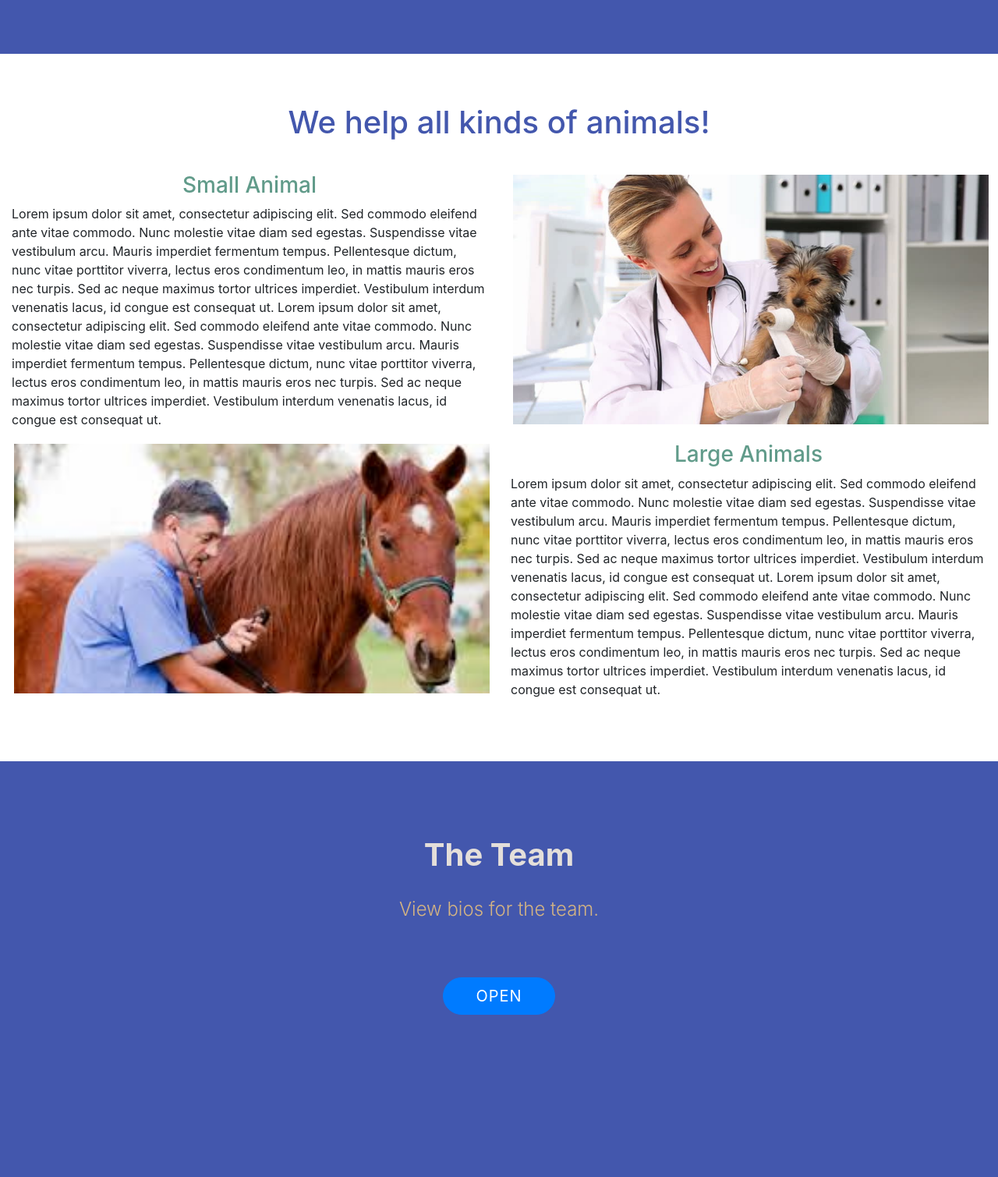
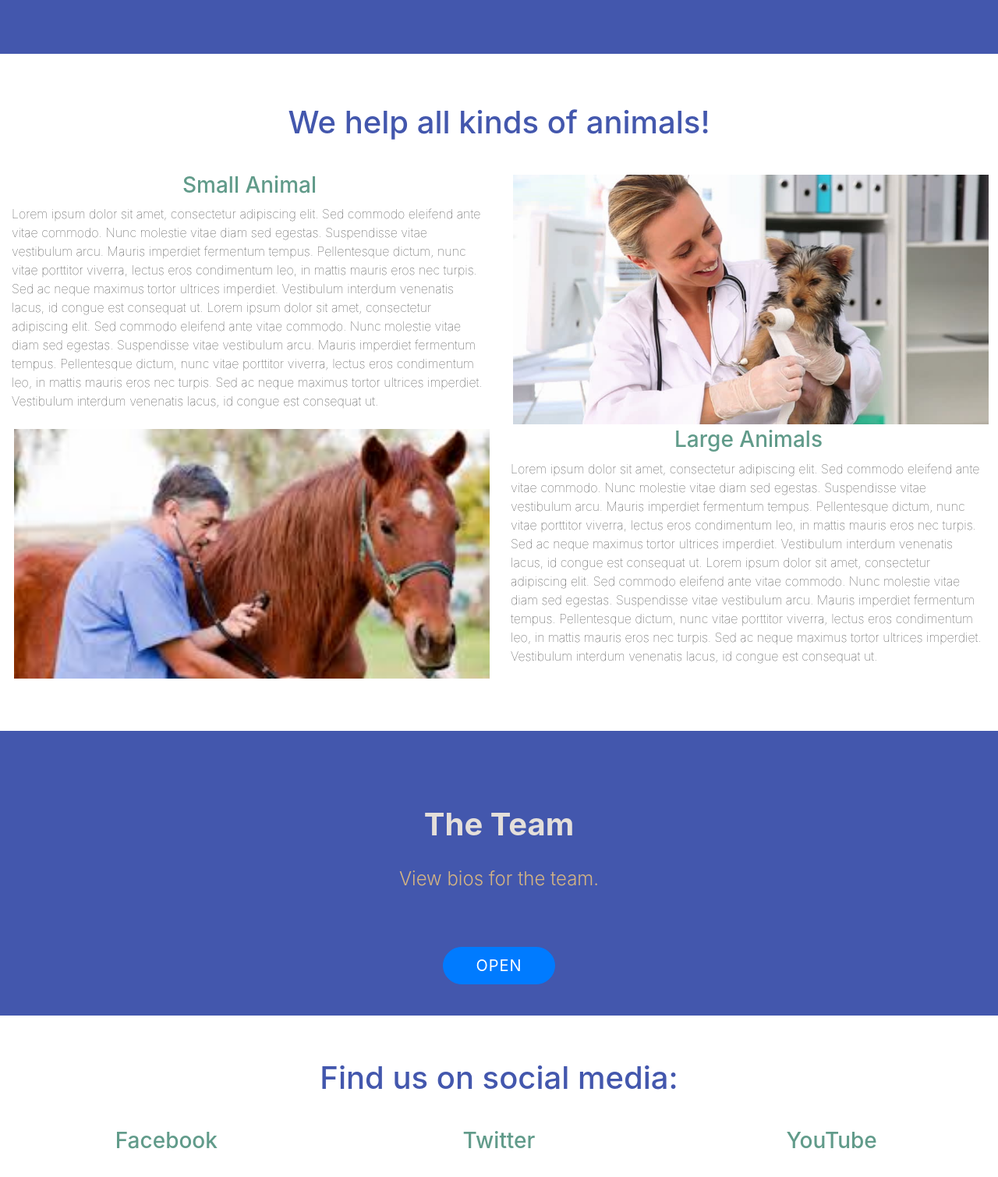
Before and after one commit to ryandomoslai/corman-park-website, a PHP site: page / in a window 1280 px wide. Shown: the part 1393-2902 px from the top of the page at 78% size. Before the commit the page ends 2694 px from the top, so only its background shows below. Run offline with PHP 8.4, Linux system fonts and the light colour scheme; some libraries are stand-ins or nearby versions.

Commit message:
Created social page

```diff
--- a/index.css
+++ b/index.css
@@ -156,6 +156,11 @@
     color: #619B8A;
 }
 
+.secondary-back p {
+    color: #333333;
+    font-weight: 100;
+}
+
 .team-photo {
 }
 
--- a/index.html
+++ b/index.html
@@ -178,6 +178,49 @@
         </article>
     </div>
 
+    <div class="container-fluid" style="padding-top: 2rem; background-color: #ffffff;" id="Social">
+        <article class="secondary-back">
+            <div class="row">
+                <div class="col-sm-2"></div>
+                <div class="col-sm-8 text-center">
+                    <br>
+                    <h1 style="padding-bottom: 2rem">Find us on social media:</h1>
+                </div>
+                <div class="col-sm-2"></div>
+            </div>
+
+            <div class="row text-center" style="padding-bottom: 4rem;">
+                <div class="col-sm-4" style="padding-bottom: 2rem;">
+                    <h3>Facebook</h3>
+                    <br>
+                    <iframe src="https://www.facebook.com/plugins/page.php?href=https%3A%2F%2Fwww.facebook.com%2FCormanParkVeterinaryServices%2F&tabs=timeline&width=340&height=500&small_header=false&adapt_container_width=true&hide_cover=false&show_facepile=true&appId"
+                        width="340" height="500" style="border:none;overflow:hidden" scrolling="no" frameborder="0" allowTransparency="true" allow="encrypted-media"></iframe>
+                </div>
+                <div class="col-sm-4" style="padding-bottom: 2rem;">
+                    <h3>Twitter</h3>
+                    <br>
+                    <a class="twitter-timeline" href="https://twitter.com/DrDomoslai?ref_src=twsrc%5Etfw" data-height="90%">Tweets by DrDomoslai</a>
+                    <script async src="https://platform.twitter.com/widgets.js" charset="utf-8"></script>
+                </div>
+                <div class="col-sm-4 text-center" style="padding-bottom: 2rem;">
+                    <h3>YouTube</h3>
+                    <br>
+                    <p>
+                        Subscribe to Dr. Domoslai's YouTube channel here:
+                    </p>
+                    <br>
+                    <script src="https://apis.google.com/js/platform.js"></script>
+
+                    <div class="g-ytsubscribe" data-channelid="UCANKWqK_uYlSIQ0gUbpu1Vg" data-layout="full" data-count="hidden"></div>
+                    <br><br>
+                    <iframe width="300" height="300" src="https://www.youtube.com/embed/videoseries?list=UUANKWqK_uYlSIQ0gUbpu1Vg&playnext=1&index=0"
+                        frameborder="0" allow="autoplay; encrypted-media" allowfullscreen></iframe>
+
+                </div>
+            </div>
+        </article>
+    </div>
+
     <!-- Modal -->
     <div id="myModal" class="modal fade" role="dialog">
         <div class="modal-dialog">
```
